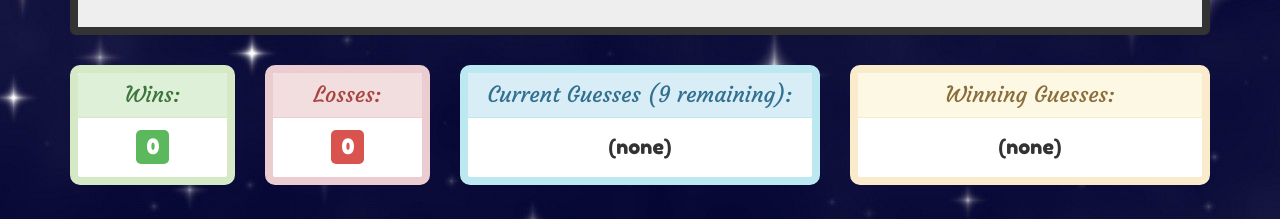
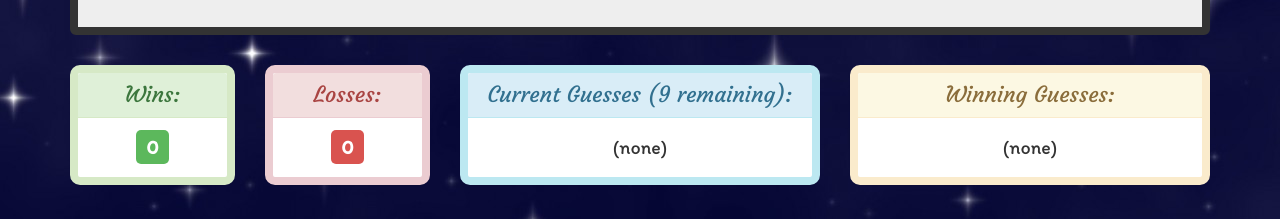
Before and after one commit to awberez/Psychic-Game, a plain HTML site: page index.html in a window 1280 px wide. Shown: the part 256-475 px from the top of the page. Drawn offline with nearby package versions, Linux system fonts and the light colour scheme.

Commit message:
more fixes

```diff
--- a/assets/css/style.css
+++ b/assets/css/style.css
@@ -29,7 +29,7 @@ body {
 	font-size: 20px;
 	border-width: 8px;
 	border-radius: 10px;
-	font-family: 'Fredoka One', cursive;
+	font-family: 'Itim', cursive;
 }
 
 .panel h3 {
--- a/index.html
+++ b/index.html
@@ -6,7 +6,7 @@
     <title>Psychic Game</title>
     <script src="https://cdnjs.cloudflare.com/ajax/libs/jquery/3.2.1/jquery.min.js"></script>
     <link rel="stylesheet" href="https://maxcdn.bootstrapcdn.com/bootstrap/3.3.7/css/bootstrap.min.css" integrity="sha384-BVYiiSIFeK1dGmJRAkycuHAHRg32OmUcww7on3RYdg4Va+PmSTsz/K68vbdEjh4u" crossorigin="anonymous">
-    <link href="https://fonts.googleapis.com/css?family=Courgette|Fredoka+One|Kaushan+Script" rel="stylesheet">
+    <link href="https://fonts.googleapis.com/css?family=Courgette|Itim|Kaushan+Script" rel="stylesheet">
     <link rel="stylesheet" type="text/css" href="assets/css/style.css">
 
 </head>
```
